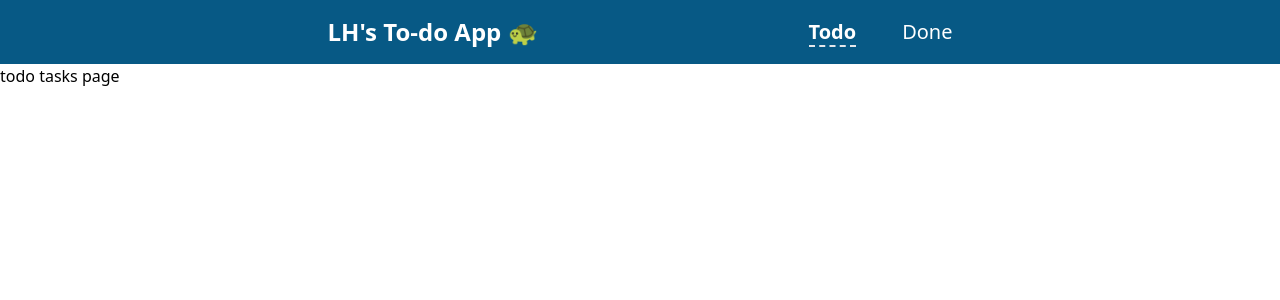
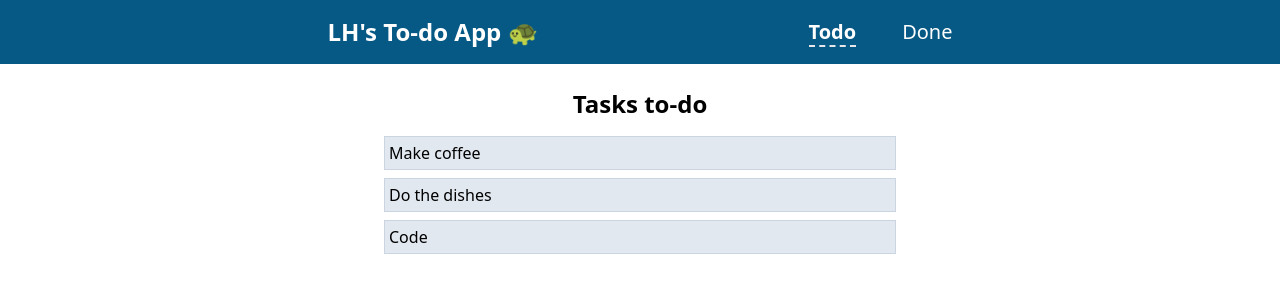
Before and after one commit to luizhf42/nuxt-todo-app, a Nuxt app: page / in a window 1280 px wide. Shown: the top 300 px of the page. Built offline with nearby package versions, Linux system fonts and the light colour scheme.

Commit message:
starting the todo tasks page

```diff
--- a/app.vue
+++ b/app.vue
@@ -1,7 +1,3 @@
 <template>
-  <Header/>
   <NuxtPage />
 </template>
-
-<script setup lang="ts">
-</script>
--- /dev/null
+++ b/components/Task.vue
@@ -0,0 +1,15 @@
+<template>
+  <li>{{ text }}</li>
+</template>
+
+<script setup lang="ts">
+const props = defineProps({
+  text: String,
+});
+</script>
+
+<style lang="postcss" scoped>
+li {
+  @apply w-full p-1 bg-slate-200 border-slate-300 border mb-2;
+}
+</style>
--- /dev/null
+++ b/layouts/main.vue
@@ -0,0 +1,33 @@
+<template>
+  <Header />
+  <main>
+    <h2>
+      <slot name="heading" />
+    </h2>
+
+    <ul>
+      <slot />
+    </ul>
+  </main>
+</template>
+
+<style lang="postcss" scoped>
+main {
+  @apply py-6 px-2 flex flex-col items-center justify-start;
+  height: calc(100vh - 7rem);
+}
+
+h2 {
+  @apply text-2xl font-bold mb-4;
+}
+
+ul {
+  @apply max-w-lg w-full;
+}
+
+@media screen and (min-width: 460px) {
+  main {
+    height: calc(100vh - 4rem);
+  }
+}
+</style>
--- a/pages/index.vue
+++ b/pages/index.vue
@@ -1,9 +1,11 @@
 <template>
-  <h1>todo tasks page</h1>
+  <NuxtLayout name="main">
+    <template #heading>Tasks to-do</template>
+
+    <Task v-for="task in tasks" :key="task.text" :text="task.text" />
+  </NuxtLayout>
 </template>
 
 <script setup lang="ts">
+const tasks = [{ text: "Make coffee" }, { text: "Do the dishes" }, { text: "Code" }];
 </script>
-
-<style lang="postcss" scoped>
-</style>
```
